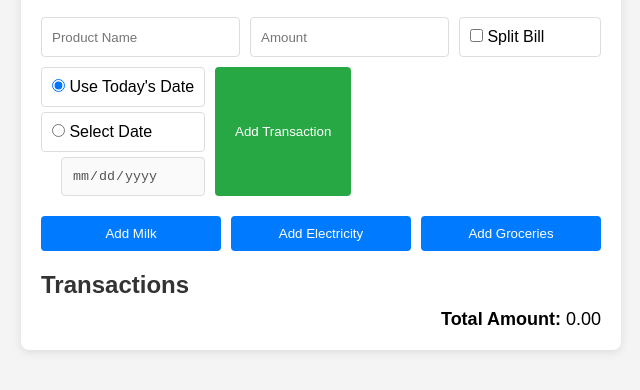
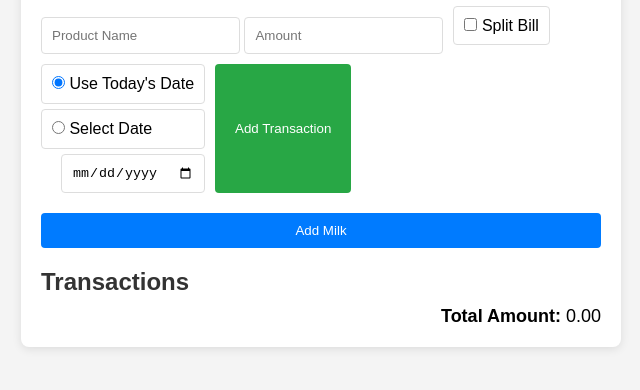
Before and after one commit to sanjeetk-dev/Transaction-tracker-, a plain HTML site: page index.html in a window 1280 px wide. Shown: the part 80-470 px from the top of the page, without its empty margins (319-959 px from the left). Drawn offline with Linux system fonts and the light colour scheme.

Commit message:
Update index.html

```diff
--- a/index.html
+++ b/index.html
@@ -11,11 +11,17 @@
     <h1>Transaction Tracker</h1>
 
     <div class="form">
-      <input type="text" id="productName" placeholder="Product Name">
-      <input type="number" id="amount" placeholder="Amount">
-      <label>
-        <input type="checkbox" id="splitBill"> Split Bill
-      </label>
+      <div class="input-group">
+        <input type="text" id="productName" placeholder="Product Name">
+        <input type="number" id="amount" placeholder="Amount">
+      </div>
+
+      <div class="split-group">
+        <label>
+          <input type="checkbox" id="splitBill"> Split Bill
+        </label>
+      </div>
+
       <div class="date-selection">
         <label>
           <input type="radio" name="dateOption" id="todayDate" checked> Use Today's Date
@@ -23,15 +29,14 @@
         <label>
           <input type="radio" name="dateOption" id="customDate"> Select Date
         </label>
-        <input type="date" id="transactionDate" disabled>
+        <input type="date" id="transactionDate" class="hidden">
       </div>
+
       <button id="addTransaction">Add Transaction</button>
     </div>
 
     <div class="preset-buttons">
-      <button onclick="addPresetTransaction('Milk', 50)">Add Milk</button>
-      <button onclick="addPresetTransaction('Electricity Bill', 200)">Add Electricity</button>
-      <button onclick="addPresetTransaction('Groceries', 150)">Add Groceries</button>
+      <button onclick="addPresetTransaction('Milk', 33)">Add Milk</button>
     </div>
 
     <div class="transactions">
```
